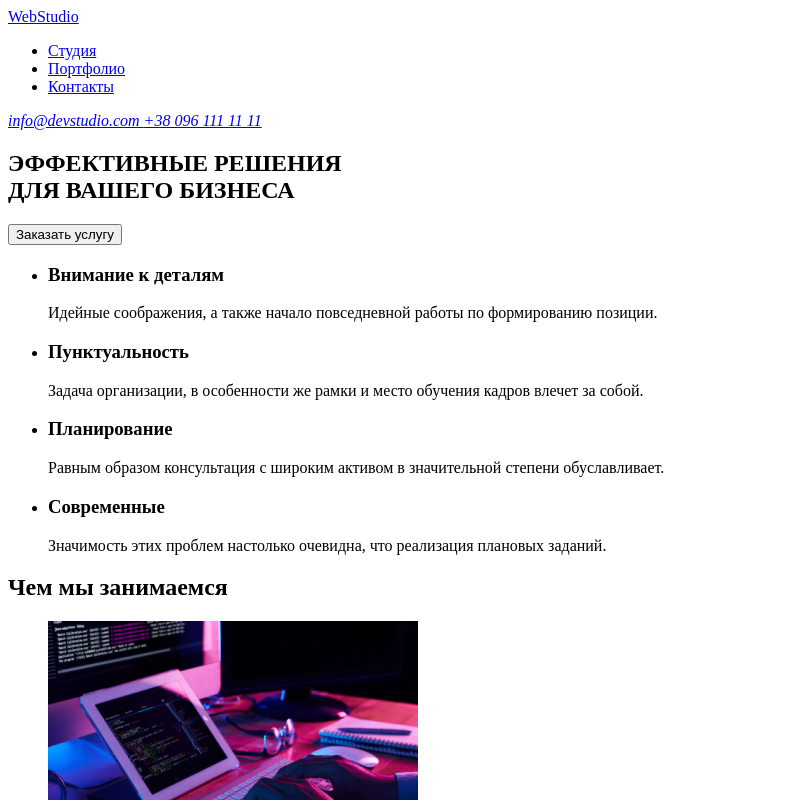
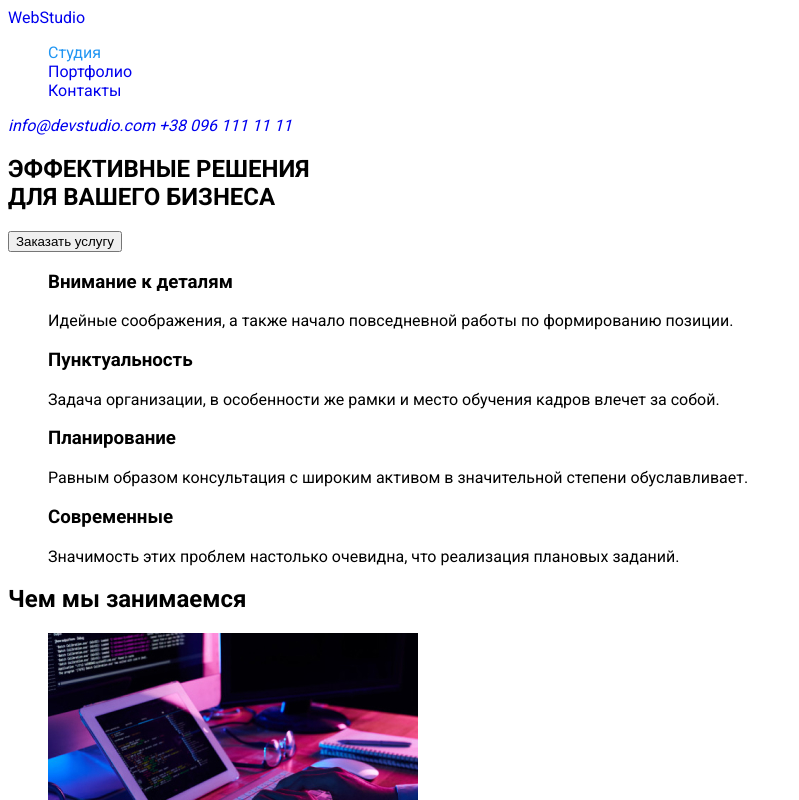
Before and after one commit to BokovRoman/goit-markup-hw-02, a plain HTML site: page index.html in a window 1280 px wide. Shown: the top 800 px of the page, without its empty margins (0-799 px from the left). Drawn offline with Linux system fonts and the light colour scheme.

Commit message:
Добавляет шрифт Roboto, создает переменные цвета

```diff
--- /dev/null
+++ b/css/styles.css
@@ -0,0 +1,24 @@
+:root {
+  --title-text-color: #212121;
+  --accent-color: #2196f3;
+  --primary-text-color: #757575;
+  --white-color: #ffffff;
+}
+
+body {
+  font-family: "Roboto", sans-serif;
+}
+
+.link {
+  text-decoration: none;
+}
+
+.link:hover,
+.link:focus,
+.link.current {
+  color: var(--accent-color);
+}
+
+ul {
+  list-style-type: none;
+}
--- a/index.html
+++ b/index.html
@@ -4,26 +4,33 @@
     <meta charset="UTF-8" />
     <meta name="viewport" content="width=device-width, initial-scale=1.0" />
     <title>Веб студия</title>
+    <link rel="stylesheet" href="./css/styles.css" />
+    <link
+      href="https://fonts.googleapis.com/css2?family=Roboto:wght@400;500;700;900&display=swap"
+      rel="stylesheet"
+    />
   </head>
   <body>
     <header>
       <nav>
-        <a href="./index.html" lang="en">WebStudio</a>
+        <a class="link" href="./index.html" lang="en">WebStudio</a>
         <ul>
           <li>
-            <a href="./index.html">Студия</a>
+            <a class="link current" href="./index.html">Студия</a>
           </li>
           <li>
-            <a href="./portfolio.html">Портфолио</a>
+            <a class="link" href="./portfolio.html">Портфолио</a>
           </li>
           <li>
-            <a href="#contacts">Контакты</a>
+            <a class="link" href="#contacts">Контакты</a>
           </li>
         </ul>
       </nav>
       <address>
-        <a href="mailto:info@devstudio.com" lang="en"> info@devstudio.com </a>
-        <a href="tel:+380961111111"> +38 096 111 11 11 </a>
+        <a href="mailto:info@devstudio.com" class="link" lang="en">
+          info@devstudio.com
+        </a>
+        <a href="tel:+380961111111" class="link"> +38 096 111 11 11 </a>
       </address>
     </header>
     <main>
@@ -121,11 +128,13 @@
       </section>
     </main>
     <footer>
-      <a href="./index.html" lang="en">WebStudio</a>
+      <a href="./index.html" class="link" lang="en">WebStudio</a>
       <address>
         <p id="contacts">г. Киев, пр-т Леси Украинки, 26</p>
-        <a href="mailto:info@devstudio.com" lang="en"> info@devstudio.com</a>
-        <a href="tel:+380961111111"> +38 096 111 11 11</a>
+        <a href="mailto:info@devstudio.com" class="link" lang="en">
+          info@devstudio.com
+        </a>
+        <a href="tel:+380961111111" class="link"> +38 096 111 11 11</a>
       </address>
     </footer>
   </body>
```
Also changed, not shown: portfolio.html (+29 -20 lines).
